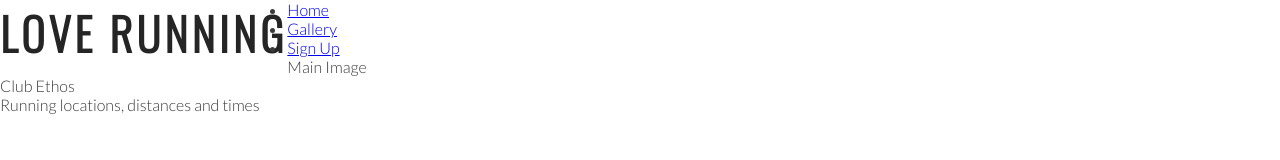
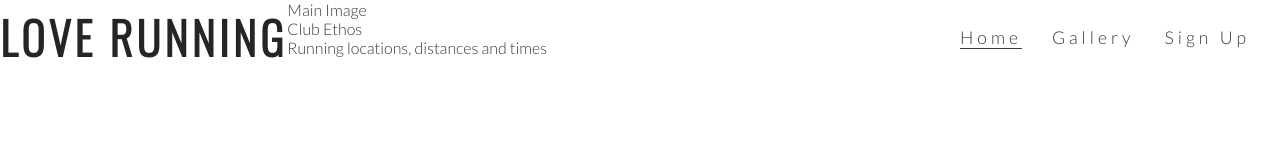
Before and after one commit to Ianterrupter/love-running, a plain HTML site: page index.html in a window 1280 px wide. Drawn offline with nearby package versions, Linux system fonts and the light colour scheme.

Commit message:
style navigation links

```diff
--- a/assets/css/style.css
+++ b/assets/css/style.css
@@ -23,3 +23,31 @@ h1, h2 {
     float: left;
     font-size: 280%;
 }
+
+#menu {
+    font-size: 110%;
+    letter-spacing: 4px;
+}
+
+#menu, #logo {
+    line-height: 75px;
+}
+
+#menu li {
+    float: right;
+    list-style-type: none;
+    margin-right: 30px;
+}
+
+#menu a {
+    text-decoration: none;
+    color:inherit
+}
+
+#menu a:hover {
+    border-bottom: 1px solid #3a3a3a;
+}
+
+.active {
+    border-bottom: 1px solid #3a3a3a;
+}
--- a/index.html
+++ b/index.html
@@ -20,11 +20,15 @@
             </h1>
         </a>
         <nav>
-            <ul>
-                <li><a href="index.html">Home
+            <ul id="menu">
+                <li><a href="#">Sign Up</a>
+                </li>
+                <li><a href="#">Gallery</a>
+                </li>
+                <li><a href="index.html" class="active">Home
                     </a></li>
-                <li><a href="#">Gallery</a></li>
-                <li><a href="#">Sign Up</a></li>
+
+
             </ul>
         </nav>
     </header>
```
